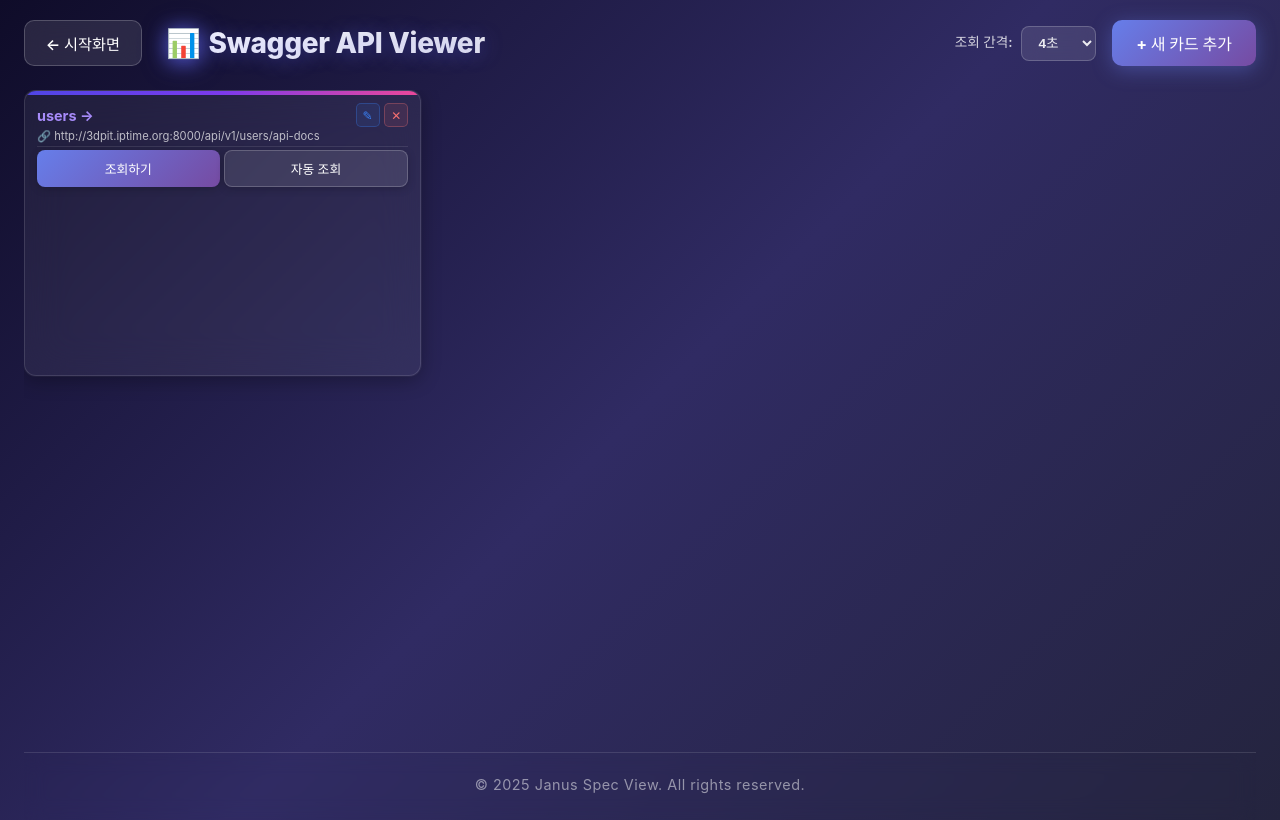
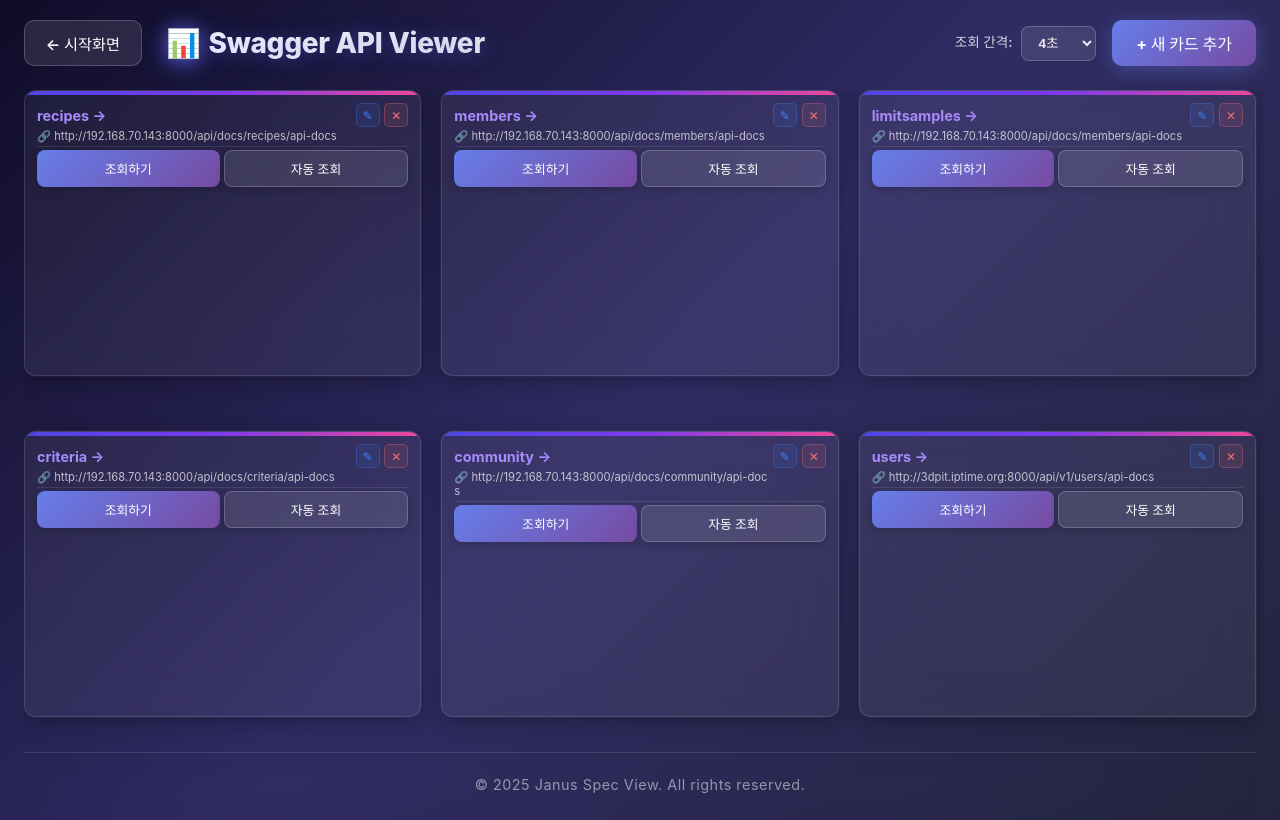
Before and after one commit to 3DPIT/JanusSpecView, a React (Vite) app: page /swagger-view in a window 1280 px wide. Built offline with nearby package versions, Linux system fonts and the light colour scheme.

Commit message:
feat: 초기 서버 세팅 리스트

```diff
--- a/src/views/swaggerView/SwaggerView.tsx
+++ b/src/views/swaggerView/SwaggerView.tsx
@@ -80,6 +80,61 @@
   return [
     {
       id: "1",
+      name: "recipes",
+      url: "http://192.168.70.143:8000/api/docs/recipes/api-docs",
+      swaggerUrl: undefined,
+      autoRefresh: false,
+      loading: false,
+      response: null,
+      error: null,
+      lastUpdated: null,
+    },
+    {
+      id: "2",
+      name: "members",
+      url: "http://192.168.70.143:8000/api/docs/members/api-docs",
+      swaggerUrl: undefined,
+      autoRefresh: false,
+      loading: false,
+      response: null,
+      error: null,
+      lastUpdated: null,
+    },
+    {
+      id: "3",
+      name: "limitsamples",
+      url: "http://192.168.70.143:8000/api/docs/members/api-docs",
+      swaggerUrl: undefined,
+      autoRefresh: false,
+      loading: false,
+      response: null,
+      error: null,
+      lastUpdated: null,
+    },
+    {
+      id: "4",
+      name: "criteria",
+      url: "http://192.168.70.143:8000/api/docs/criteria/api-docs",
+      swaggerUrl: undefined,
+      autoRefresh: false,
+      loading: false,
+      response: null,
+      error: null,
+      lastUpdated: null,
+    },
+    {
+      id: "5",
+      name: "community",
+      url: "http://192.168.70.143:8000/api/docs/community/api-docs",
+      swaggerUrl: undefined,
+      autoRefresh: false,
+      loading: false,
+      response: null,
+      error: null,
+      lastUpdated: null,
+    },
+    {
+      id: "6",
       name: "users",
       url: "http://3dpit.iptime.org:8000/api/v1/users/api-docs",
       swaggerUrl: undefined,
```
